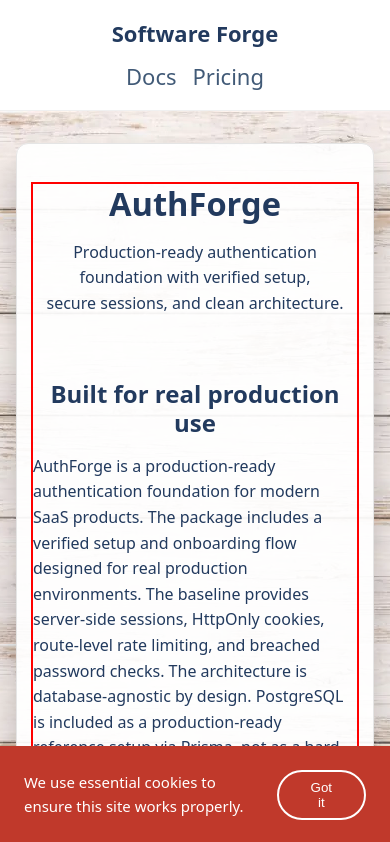
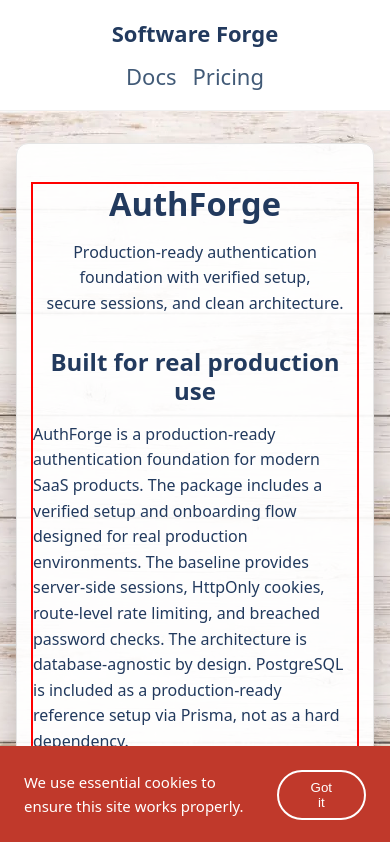
Before and after one commit to Grammeri/nextjs-landing, a Next.js app: page /products/authforge in a window 390 px wide. Shown: the top 842 px of the page. Built offline with nearby package versions, Linux system fonts and the light colour scheme.

Commit message:
fix: fix hero style

```diff
--- a/src/shared/ui/product/ProductHero.module.css
+++ b/src/shared/ui/product/ProductHero.module.css
@@ -47,11 +47,18 @@
 }
 
 .trustTitle {
-  margin: var(--spacing-2xl) 0 0;
-  font-size: var(--font-size-xl); /* 🔥 делаем базовым эталоном */
+  margin: var(--spacing-xl) 0 0;
+  font-size: var(--font-size-xl);
   line-height: var(--line-height-heading);
   font-weight: var(--font-weight-semibold);
   text-align: center;
+}
+
+/* mobile — аккуратнее и плотнее */
+@media (max-width: 480px) {
+  .trustTitle {
+    margin-top: var(--spacing-md);
+  }
 }
 
 .trustDescription {
```
